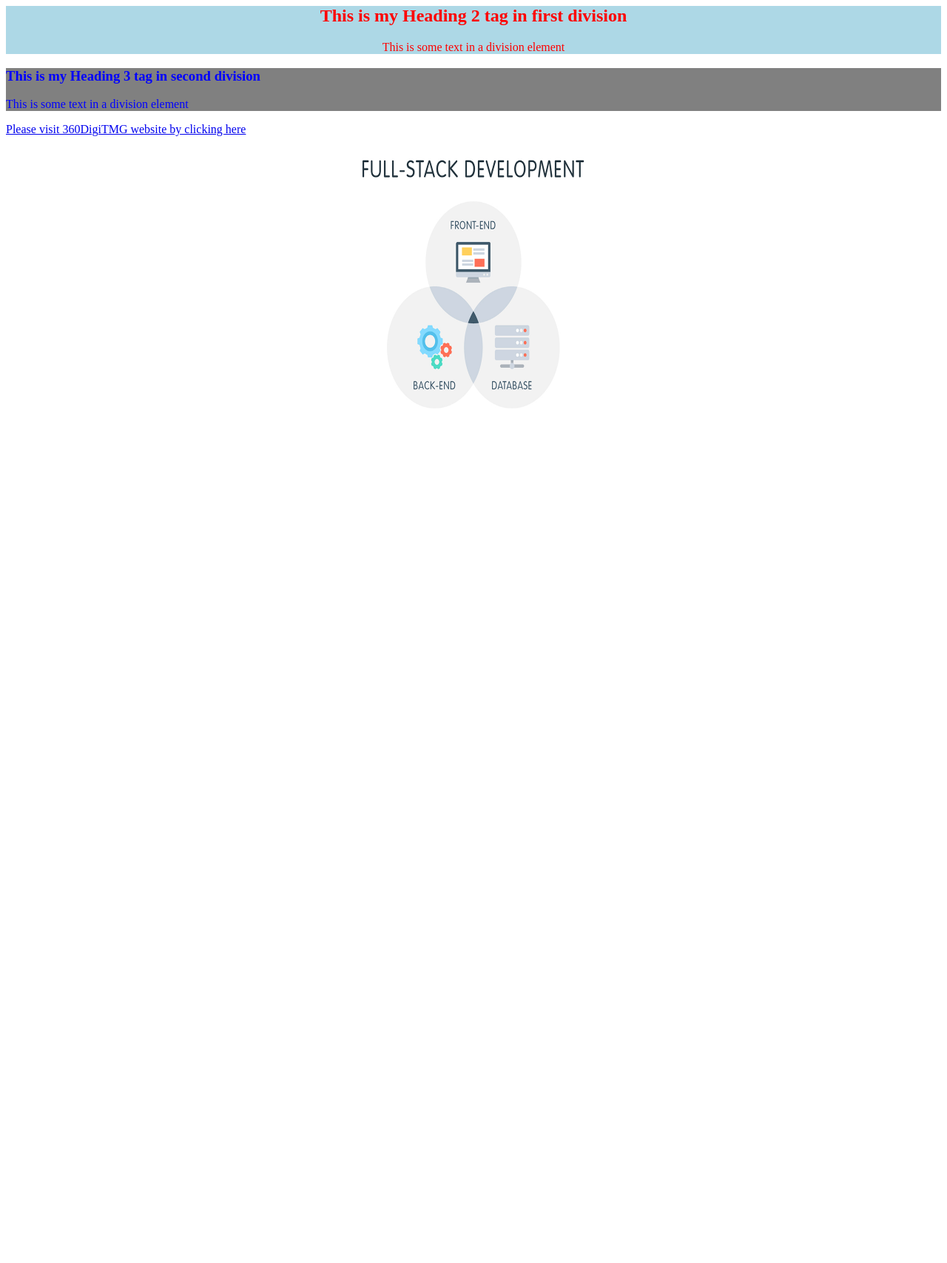
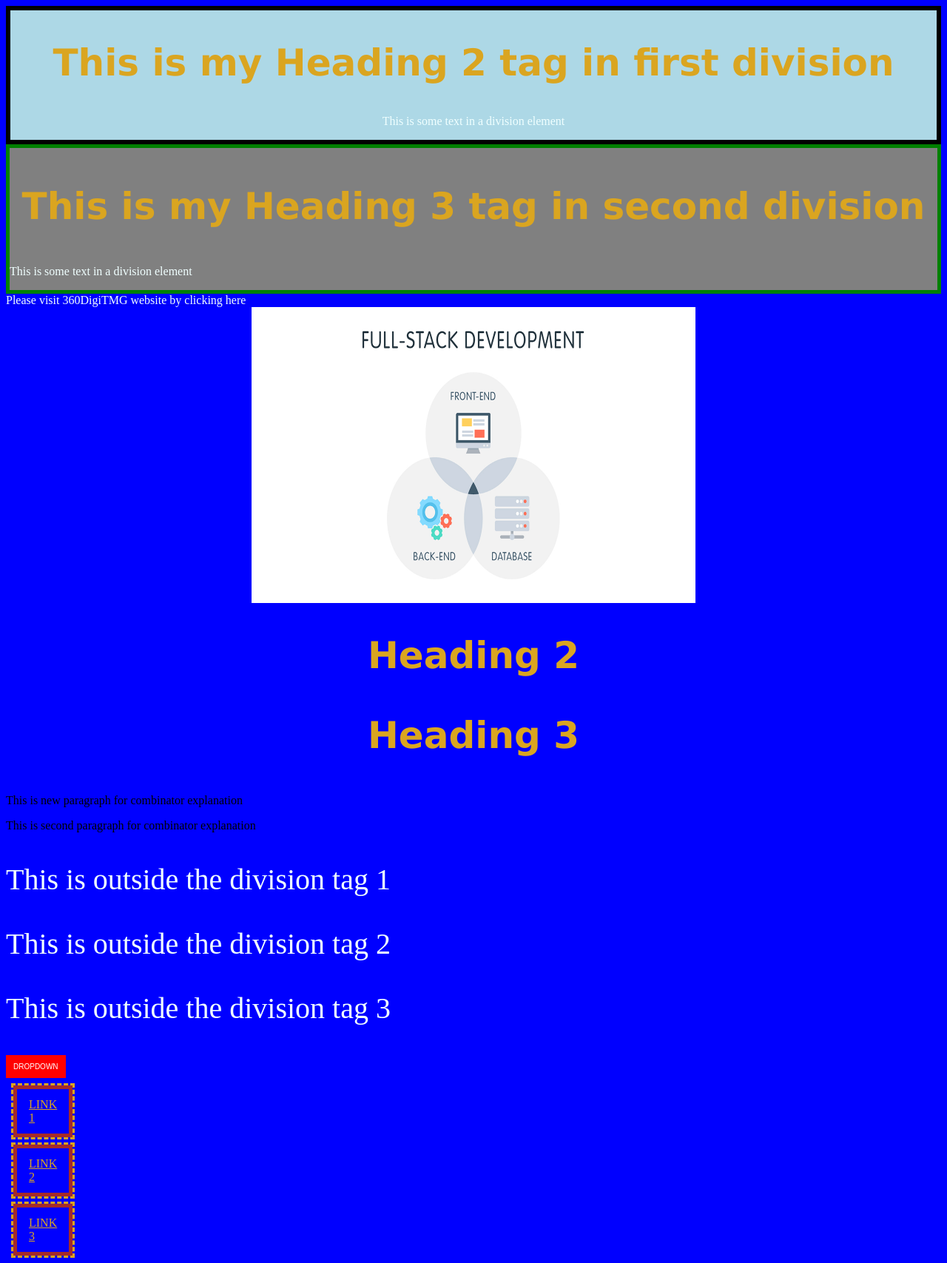
Before and after one commit to bhakim283/FSWD, a website: page Second.html in a window 1280 px wide. Shown: the whole page at 74% size. Before the commit the page ends 800 px from the top, so only its background shows below. Drawn offline with Linux system fonts and the light colour scheme.

Commit message:
2nd Class

```diff
--- a/Second.html
+++ b/Second.html
@@ -1,17 +1,16 @@
 <html>
 
 <head>
-
 	<title> My Second Page </title>
-
+	<link rel="stylesheet" href="style.css">
 </head>
 
-<style>
+<!-- <style>
 
-.myDiv1 {
+* .myDiv1 {
 background-color:lightblue;
 text-align:center;
-color:red; <!-- color = text color -->
+color:red;
 }
 
 #myDiv1 {
@@ -20,34 +19,47 @@ text-align:left;
 color:blue;
 }
 
-</style>
+</style> -->
 
 <body>
 
 	<div class="myDiv1"> <!-- class - .(dot) operator and can use multiple -->
-
 		<h2> This is my Heading 2 tag in first division </h2>
-
-	<p> This is some text in a division element </p>
-
+		<p><span style="color: azure">This is some text in a division element</span></p>
 	</div>
 
 	<div id="myDiv1"> <!-- id - #(hash) operator and unique use for one time only-->
-
 		<h3> This is my Heading 3 tag in second division </h3>
-
-	<p> This is some text in a division element </p>
-
+		<p><span style="color: azure">This is some text in a division element</span></p>
 	</div>
 
-<a href = "https://360digitmg.com/" target="_blank"> Please visit 360DigiTMG website by clicking here </a>
+	<a href = "https://360digitmg.com/" target="_blank"><span style="color: azure">Please visit 360DigiTMG website by
+		clicking here</span></a>
 
 	<center>
+		<img src="FSWD.jpeg" width="600" height="400" alt="Full Stack Web Developer">
+	</center>
+	<h2>Heading 2</h2>
+	<h3>Heading 3</h3>
 
-<img src="FSWD.jpeg" width="600" height="400" alt="Full Stack Web Developer">
+	<div>
+		<p>This is new paragraph for combinator explanation</p>
+		<p>This is second paragraph for combinator explanation</p>
+	</div>
+	<p><span style="color: azure">This is outside the division tag 1</span></p>
 
-</center>
+	<p><span style="color: azure">This is outside the division tag 2</span></p>
 
+	<p><span style="color: azure">This is outside the division tag 3</span></p>
+
+	<div class="dropdown">
+		<button class="dropbtn">DROPDOWN</button>
+		<div class="dropdown-content">
+			<a href="#link1">LINK 1</a>
+			<a href="#link2">LINK 2</a>
+			<a href="#link3">LINK 3</a>
+		</div>
+	</div>
 </body>
 
 </html>
--- /dev/null
+++ b/package.json
@@ -0,0 +1,6 @@
+{
+  "dependencies": {
+    "bootstrap": "^5.2.3",
+    "bootstrap-icons": "^1.10.3"
+  }
+}
--- a/style.css
+++ b/style.css
@@ -1,11 +1,83 @@
-h1{
+.myDiv1 {
+    background-color:lightblue;
+    text-align:center;
+    color:red; /* color = text color */
+    border: 5pt solid black;
+    }
+
+    #myDiv1 {
+    background-color:gray;
+    text-align:left;
+    color:blue;
+    border: 5px solid green;
+    }
+
+h2,h3{
     color:goldenrod;
-    text-align: right;
-    font-size: 80px;
-    font-family: Arial, Helvetica, sans-serif;
+    text-align: center;
+    font-size: 50px;
+    font-family: 'Lucida Sans', 'Lucida Sans Regular', 'Lucida Grande', 'Lucida Sans Unicode', Geneva, Verdana, sans-serif;
 }
 
-h2{
+body{
+    background-color: blue;
+}
+
+div~p{
+    color: yellowgreen;
     font-size: 40px;
-    font-family: 'Times New Roman', Times, serif;
 }
+
+/*div{
+    width: 100px;
+    height: 400px;
+    border: 5px solid brown;
+    align-content: center;
+    flex-wrap: wrap;
+    text-align: center;
+}*/
+
+/*div{
+    width: 200px;
+    border: 10px solid brown;
+    padding: 50px;
+    margin: 10px;
+    text-align: center;
+    outline-style: solid;
+    outline-color: yellow;
+}*/
+
+.dropdown{
+    position: relative;
+    display: inline-block;
+}
+
+.dropdown:hover .dropdown-content{
+    display: block;
+}
+
+.dropbtn{
+    background-color: red;
+    color: white;
+    padding: 10px;
+    border: 2px;
+    font-size: 10px;
+    cursor: pointer;
+}
+
+.dropdown-content{
+    position: absolute;
+}
+
+.dropdown-content a{
+    color: goldenrod;
+    padding: 12px 16px;
+    margin: 10px;
+    border: 5px solid brown;
+    outline-style: dashed;
+    display: block;
+}
+
+.dropdown-content a:hover{
+    background-color: green;
+}
--- /dev/null
+++ b/style1.css
@@ -0,0 +1,7 @@
+div{
+    width: 200px;
+    height: 100px;
+    background-color: red;
+    color: black;
+    overflow: auto;
+}
```
Also changed, not shown: Third.html (+28 -2 lines), file.html (added, +26 -0 lines), index.html (added, +64 -0 lines), 1 other file. Lines whose indentation alone changed are shown as unchanged.
